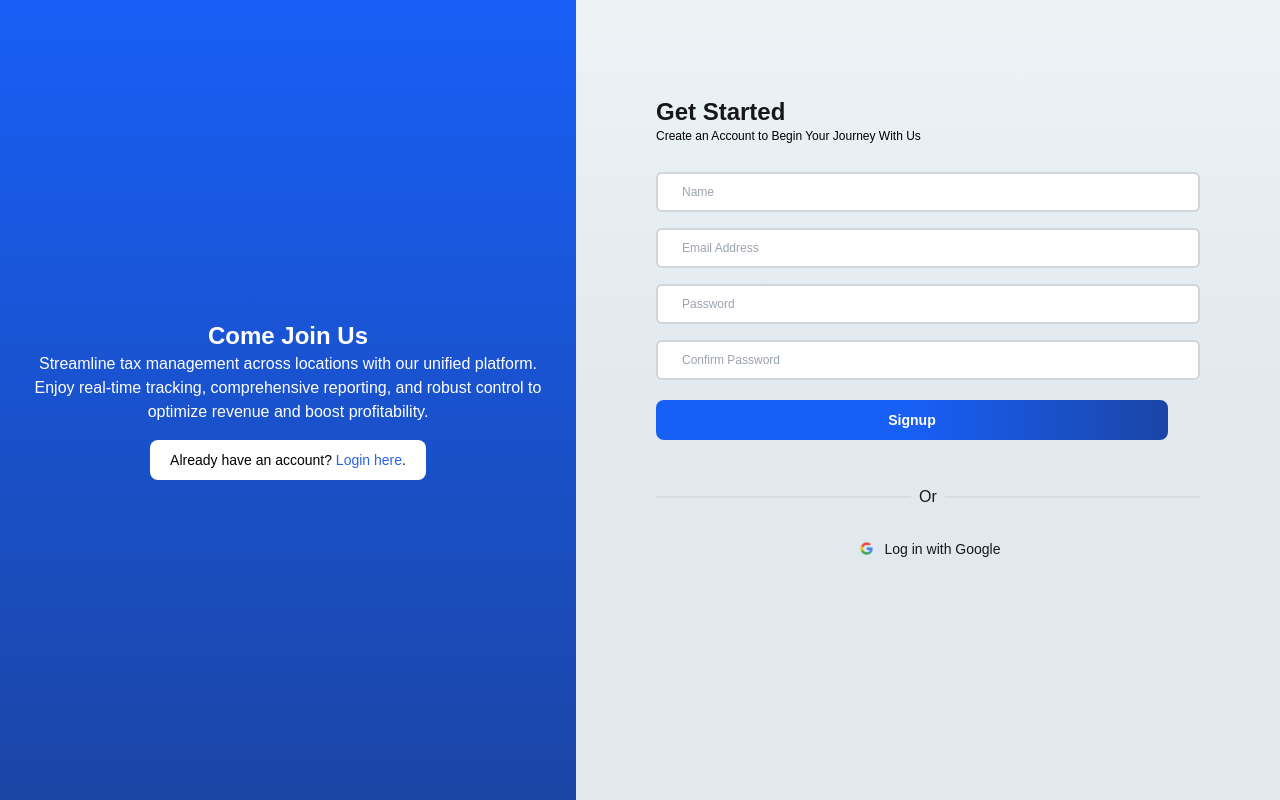
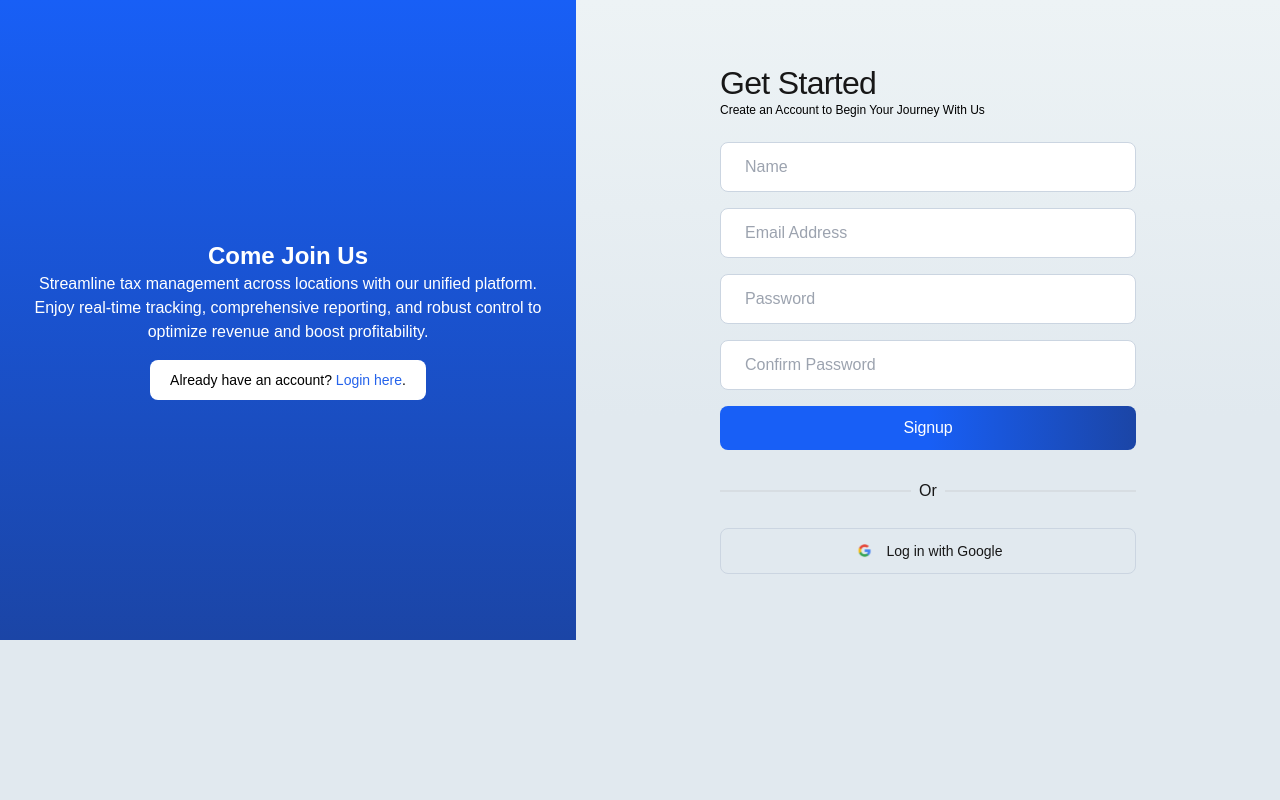
Before and after one commit to ayu-sharma/NextTally, a Next.js app: page /admin-signup in a window 1280 px wide. Built offline with nearby package versions, Linux system fonts and the light colour scheme.

Commit message:
almost done with basic design of all sign in and signup pages, but will work on these design later

```diff
--- a/app/admin-signup/page.js
+++ b/app/admin-signup/page.js
@@ -1,66 +1,88 @@
-import react from 'react';
-import Button from '../../components/ui/ButtonCmp';
-import Image from 'next/image';
-import googlelogo from '../../public/images/googlelogo.svg';
-import close from '../../public/images/modalclose.svg'
-import Link from 'next/link';
+import react from "react";
+import Button from "../../components/ui/ButtonCmp";
+import Image from "next/image";
+import googlelogo from "../../public/images/googlelogo.svg";
+import close from "../../public/images/modalclose.svg";
+import Link from "next/link";
 export default function Signin_admin({ onClose }) {
-
   return (
     <>
-            <div className='w-full overflow-y-auto'>
-                <div className='flex flex-col w-full'>
-                    <div className='flex-1 flex items-start flex-row w-full'>
-                        <div className='bg-gradient-to-b from-[#185FF6] to-[#1B45A6] h-screen max-w-xl w-full hidden md:flex flex-col justify-center items-center'>
-                            <div className='text-white font-bold text-2xl'>
-                                Come Join Us
-                            </div>
-                            <div className='text-white font-normal text-md text-center px-5'>
-                                Streamline tax management across locations with our unified platform. Enjoy real-time tracking, comprehensive reporting, and robust control to optimize revenue and boost profitability.
+      <div className="w-full overflow-y-auto">
+        <div className="flex flex-col w-full">
+          <div className="flex-1 flex items-start flex-row w-full">
+            <div className="bg-gradient-to-b from-[#185FF6] to-[#1B45A6] h-[40rem] max-w-xl w-full hidden md:flex flex-col justify-center items-center">
+              <div className="text-white font-bold text-2xl">Come Join Us</div>
+              <div className="text-white font-normal text-md text-center px-5">
+                Streamline tax management across locations with our unified
+                platform. Enjoy real-time tracking, comprehensive reporting, and
+                robust control to optimize revenue and boost profitability.
               </div>
               <div>
-                                <button className='bg-white text-black text-sm py-2.5 rounded-lg mt-4 px-5 cursor-default'>Already have an account? <span onClick={{}} className='text-blue-600 cursor-pointer'> Login here</span>.</button>
+                <button className="bg-white text-black text-sm py-2.5 rounded-lg mt-4 px-5 cursor-default">
+                  Already have an account?{" "}
+                  <span onClick={{}} className="text-blue-600 cursor-pointer">
+                    {" "}
+                    Login here
+                  </span>
+                  .
+                </button>
               </div>
             </div>
-                        <div className='flex flex-col w-full pt-24 lg:px-20 px-10'>
-                            <div className='text-2xl font-bold'>
+            <div className="flex flex-col justify-center w-full md:pt-16 pt-16 md:pb-10 md:px-4 px-4 max-w-md mx-auto">
+              <div className="font-inter font-medium text-2xl md:text-[2rem] leading-[1.2] antialiased text-primary -tracking-[0.019em] md:-tracking-[0.021em]">
                 Get Started
               </div>
-                            <div className='text-black text-xs'>
+              <div className="text-black text-xs">
                 Create an Account to Begin Your Journey With Us
               </div>
-                            <div className='pt-6 w-full flex flex-col'>
-                                <input type='text' placeholder='Name' className='border-2 border-gray-300 rounded-md py-2.5 px-6 w-full mt-1 text-xs' />
+              <div className="pt-6 w-full flex flex-col">
+                <input
+                  type="text"
+                  placeholder="Name"
+                  className="w-full px-6 rounded-lg antialiased text-primary font-normal focus:outline-none py-3 border border-slate-300 focus:border-studio-gradient-start/60 focus:ring-1 focus:ring-studio-gradient-start/60 mb-4 placeholder:font-[350]"
+                />
 
-                                <input type='email' placeholder='Email Address' className='border-2 border-gray-300 rounded-md py-2.5 px-6 w-full text-xs mt-4' />
+                <input
+                  type="email"
+                  placeholder="Email Address"
+                  className="w-full px-6 rounded-lg antialiased text-primary font-normal focus:outline-none py-3 border border-slate-300 focus:border-studio-gradient-start/60 focus:ring-1 focus:ring-studio-gradient-start/60 mb-4 placeholder:font-[350]"
+                />
 
-                                <input type='password' placeholder='Password' className='border-2 border-gray-300 rounded-md py-2.5 px-6 w-full mt-4 text-xs' />
+                <input
+                  type="password"
+                  placeholder="Password"
+                  className="w-full px-6 rounded-lg antialiased text-primary font-normal focus:outline-none py-3 border border-slate-300 focus:border-studio-gradient-start/60 focus:ring-1 focus:ring-studio-gradient-start/60 mb-4 placeholder:font-[350]"
+                />
 
-                                <input type='password' placeholder='Confirm Password' className='border-2 border-gray-300 rounded-md py-2.5 px-6 w-full text-xs mt-4' />
-
+                <input
+                  type="password"
+                  placeholder="Confirm Password"
+                  className="w-full px-6 rounded-lg antialiased text-primary font-normal focus:outline-none py-3 border border-slate-300 focus:border-studio-gradient-start/60 focus:ring-1 focus:ring-studio-gradient-start/60 mb-4 placeholder:font-[350]"
+                />
               </div>
-                            <div className='w-full'>
+              <div className="w-full">
                 <Link href="/setting-manager" className="w-full">
-                                <Button className='rounded-lg text-sm py-2.5 px-4 text-white mt-5 font-bold hover:opacity-90 max-w-lg w-full' btnName="Signup" />
+                  <Button
+                    className="cursor-pointer studio-primary-gradient font-inter text-sm md:text-base -tracking-[0.006em] md:-tracking-[0.011em] text-white font-medium antialiased rounded-lg py-2.5 px-6 md:px-8 flex items-center justify-center group w-full"
+                    btnName="Signup"
+                  />
                 </Link>
               </div>
-                            <div className=" relative w-full h-0 border border-gray-300 border-opacity-60 transform -rotate-0.5 mt-14">
+              <div className=" relative w-full h-0 border border-gray-300 border-opacity-60 transform -rotate-0.5 mt-10">
                 <div className="relative flex justify-center">
                   <div className="absolute bg-[#E1E9EF] p-2 -top-5">Or</div>
                 </div>
               </div>
-                            <div className='flex justify-center cursor-pointer hover:bg-neutral-100 items-center px-4 py-1 border rounded-xl mx-auto mt-9 gap-2'>
+              <div className="cursor-pointer flex items-center justify-center gap-3 border border-slate-300 hover:border-studio-gradient-start text-primary antialiased rounded-lg py-2.5 md:py-3 px-6 md:px-8 mt-9">
                 <div>
                   <Image src={googlelogo} alt="Google Logo Image" />
                 </div>
-                                <div className='text-sm'>
-                                    Log in with Google
-                                </div>
+                <div className="text-sm">Log in with Google</div>
               </div>
             </div>
           </div>
         </div>
       </div>
     </>
-    )
+  );
 }
--- a/app/globals.css
+++ b/app/globals.css
@@ -38,3 +38,7 @@ body {
 .app-custom-color {
   background: linear-gradient(180deg, #EDF3F5 0%, #E1E9EF 52%);
 }
+
+.border-color {
+
+}
```
Also changed, not shown: app/admin-login/page.js (+42 -31 lines), components/ui/Signin_admin.js (+57 -43 lines), components/ui/Signin_user.js (+53 -37 lines). Lines whose indentation alone changed are shown as unchanged.
